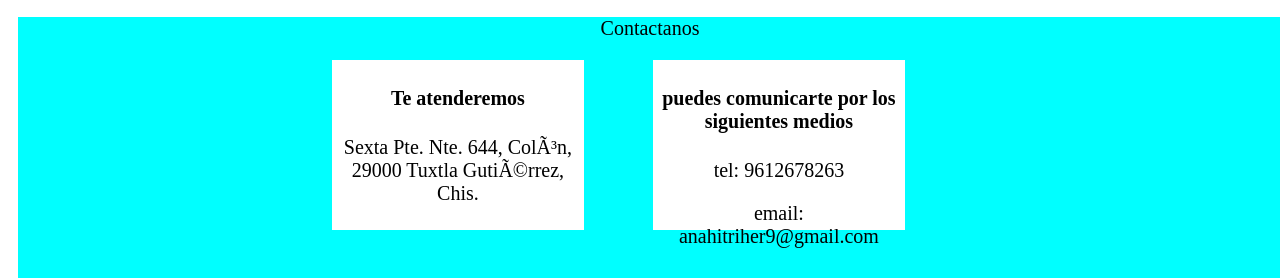
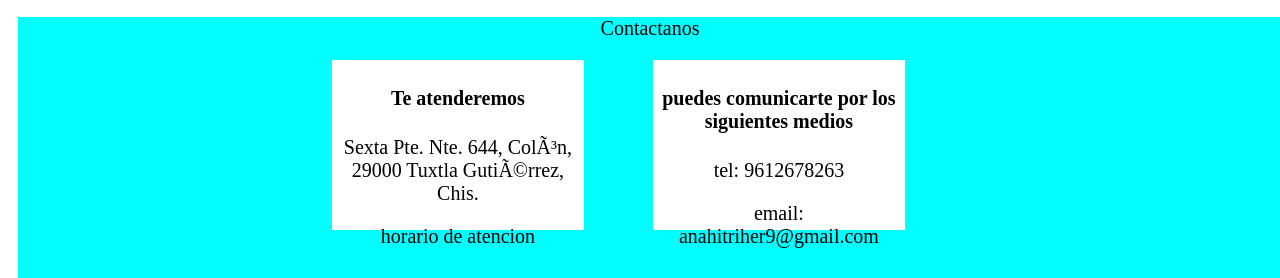
Before and after one commit to arianahi/vegecorpsolution, a plain HTML site: page index.html in a window 1280 px wide. Shown: the part 792-1070 px from the top of the page. Drawn offline with Linux system fonts and the light colour scheme.

Commit message:
Update index.html

```diff
--- a/index.html
+++ b/index.html
@@ -47,7 +47,9 @@
 	<section id="contactanos">
 				<p class="titulo">Contactanos</p>
   				<div class="titulo">
-                  <article class="contac"><h1>Te atenderemos</h1><p>Sexta Pte. Nte. 644, Colón, 29000 Tuxtla Gutiérrez, Chis.</p></article>
+                  <article class="contac"><h1>Te atenderemos</h1><p>Sexta Pte. Nte. 644, Colón, 29000 Tuxtla Gutiérrez, Chis.</p>
+					 <p>horario de atencion</p>
+					 </article>
 
 	               <article class="contac"><h1>puedes comunicarte por los siguientes medios</h1><p> tel: 9612678263</p><p>email: anahitriher9@gmail.com</p></article>
   				</div>
```
